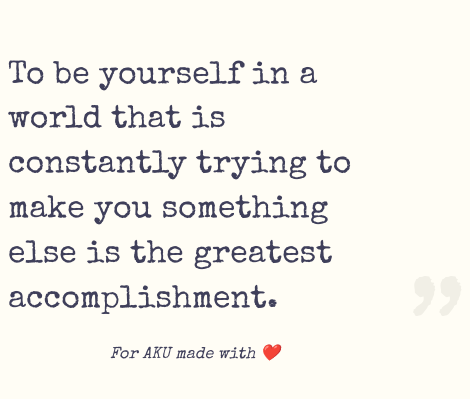
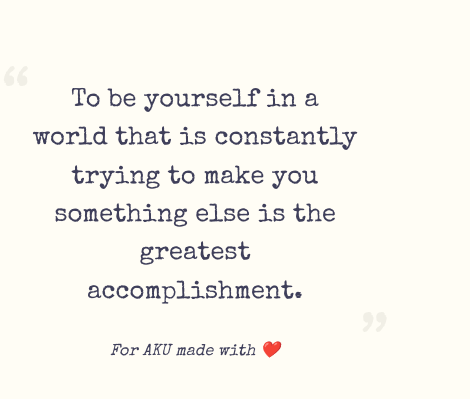
Before and after one commit to Linkepie/Quote, a plain HTML site: page index.html in a window 390 px wide. Shown: the part 209-608 px from the top of the page, 470 px wide, since content can reach past the window. Drawn offline with nearby package versions, Linux system fonts and the light colour scheme.

Commit message:
Update index.css

```diff
--- a/index.css
+++ b/index.css
@@ -13,40 +13,82 @@ body {
     flex-direction: column;
     align-items: center;
     justify-content: center;
+    padding: 1rem;
+    box-sizing: border-box; /* Ensure padding is included in total width/height */
 }
 
 blockquote {
     font-weight: 100;
-	font-size: 2rem;
-	max-width: 600px;
-	line-height: 1.4;
+    font-size: 1.8rem; /* Adjusted for better mobile readability */
+    max-width: 90%; /* Set to a percentage for responsiveness */
+    line-height: 1.5; /* Increased line-height for better readability */
     position: relative;
     margin: 0;
-	padding: .5rem;
+    padding: 1rem; /* Added more padding for mobile */
+    text-align: center; /* Center align text for better aesthetics */
 }
 
 blockquote:before,
 blockquote:after {
     position: absolute;
     color: #f1efe6;
-	font-size: 8rem;
-	width: 4rem;
-	height: 4rem;
+    font-size: 5rem; /* Adjusted size for mobile */
+    width: 3rem; /* Reduced size for mobile */
+    height: 3rem; /* Reduced size for mobile */
 }
 
 blockquote:before {
     content: '“';
-	left: -5rem;
-	top: -2rem;
+    left: -2rem; /* Adjusted position */
+    top: -1rem; /* Adjusted position */
 }
 
 blockquote:after {
     content: '”';
-	right: -5rem;
-	bottom: 1rem;
+    right: -2rem; /* Adjusted position */
+    bottom: -1rem; /* Adjusted position */
 }
 
 cite {
-	line-height: 3;
-	text-align: left;
+    line-height: 2; /* Adjusted for mobile spacing */
+    text-align: center; /* Center align citation for aesthetics */
 }
+
+/* Mobile phones */
+@media (max-width: 768px) {
+    blockquote {
+        font-size: 1.6rem; /* Further reduced font size for smaller screens */
+        padding: 1.5rem; /* Increased padding */
+    }
+
+    blockquote:before,
+    blockquote:after {
+        font-size: 4rem; /* Smaller quote marks */
+    }
+
+    blockquote:before {
+        left: -1rem; /* Adjusted position */
+        top: -0.5rem; /* Adjusted position */
+    }
+
+    blockquote:after {
+        right: -1rem; /* Adjusted position */
+        bottom: -0.5rem; /* Adjusted position */
+    }
+
+    body {
+        padding: 0.5rem; /* Reduced padding on smaller devices */
+    }
+}
+
+/* For tablets */
+@media (min-width: 769px) and (max-width: 1024px) {
+    blockquote {
+        font-size: 1.8rem; /* Larger than mobile but smaller than desktop */
+    }
+
+    blockquote:before,
+    blockquote:after {
+        font-size: 6rem; /* Medium size for tablets */
+    }
+}
```
Lines whose indentation alone changed are shown as unchanged.
